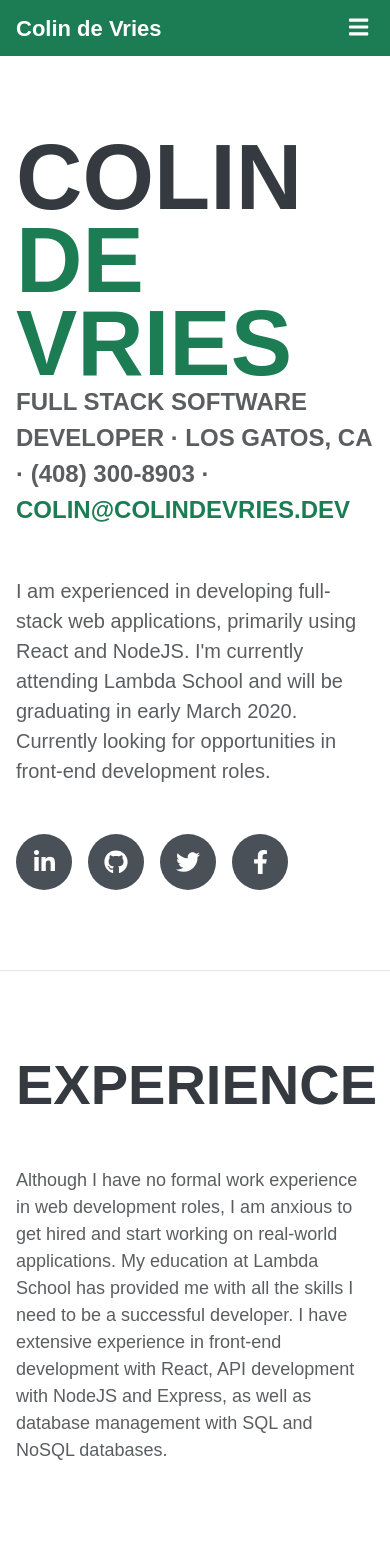
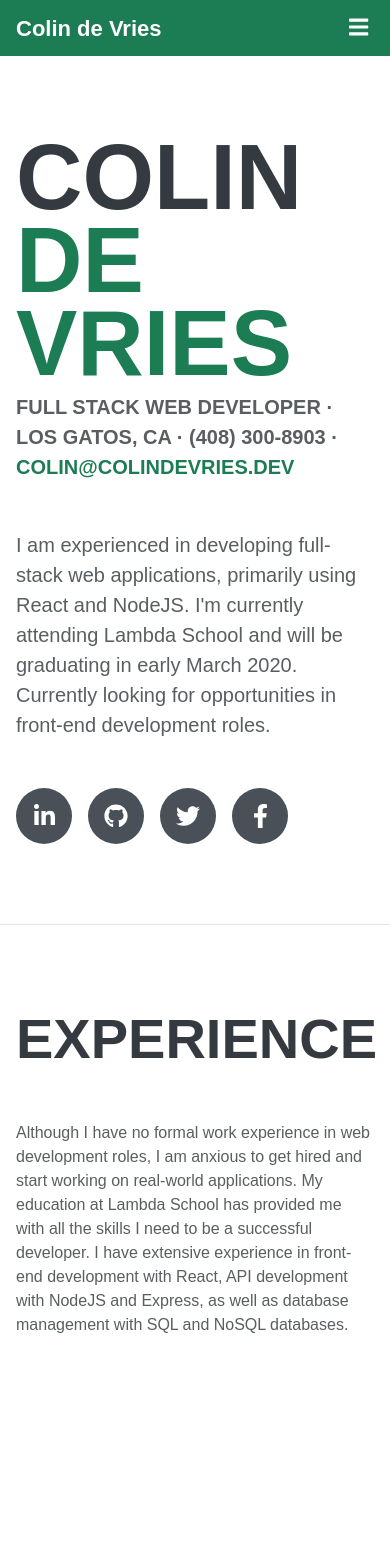
Before and after one commit to dvcolin/colindevries.dev-react, a React (Create React App) app: page / in a window 390 px wide. Shown: the top 1568 px of the page. Built offline with nearby package versions, Linux system fonts and the light colour scheme; what webfontloader would draw is missing.

Commit message:
testing font size on mobile

```diff
--- a/src/components/headings.js
+++ b/src/components/headings.js
@@ -38,10 +38,11 @@ export const H3 = styled('h3')(
 export const H4 = styled('h4')(
   css({
     ...heading,
-    fontSize: 2,
+    fontSize: [1, null, null, 2],
     fontWeight: 600,
     lineHeight: 1.5,
     color: 'text',
-    mb: 2
+    mb: 2,
+    mt: [1, null, null, 0]
   })
 );
--- a/src/sections/about.js
+++ b/src/sections/about.js
@@ -78,7 +78,7 @@ const AboutSection = ({ setVisibleSection }) => {
           <PrimaryColor> de Vries</PrimaryColor>
         </H1>
         <Subheading>
-          Full Stack Software Developer &middot; Los Gatos, CA &middot; (408)
+          Full Stack Web Developer &middot; Los Gatos, CA &middot; (408)
           300-8903 &middot;
           <PrimaryColor> colin@colindevries.dev</PrimaryColor>
         </Subheading>
--- a/src/styles/theme.js
+++ b/src/styles/theme.js
@@ -5,7 +5,7 @@ export default {
     heading: 'Barlow Condensed, sans-serif',
     body: 'Barlow, sans-serif'
   },
-  fontSizes: ['1.8rem', '2rem', '2.4rem', '3.2rem', '5.6rem', '9.2rem'],
+  fontSizes: ['1.6rem', '2rem', '2.4rem', '3.2rem', '5.6rem', '9.2rem'],
   fontWeights: {
     body: 400,
     heading: 700,
```
